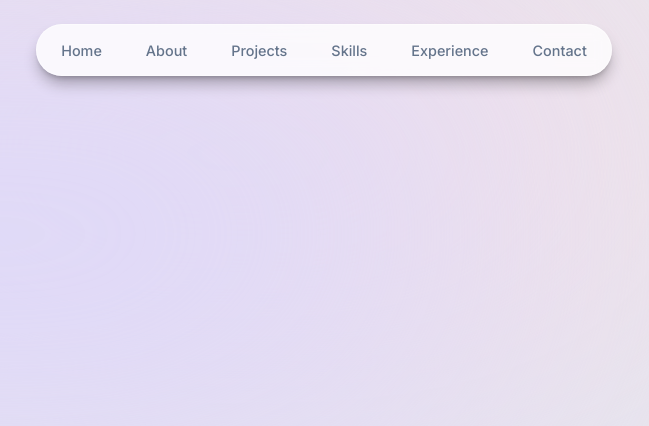
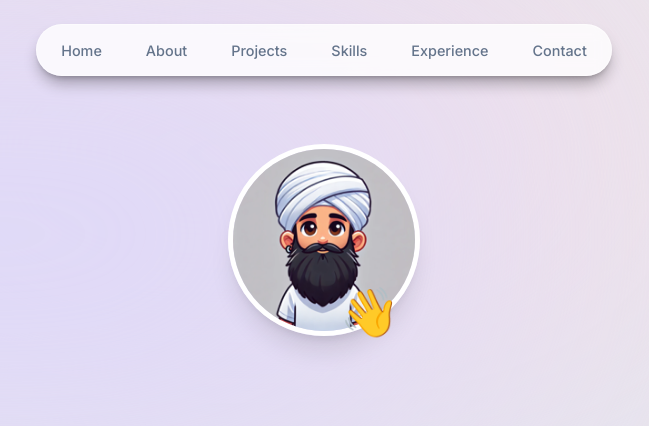
Before and after one commit to Harry-Leepz/personal-portfolio, a Next.js app: page / in a window 1280 px wide. Shown: the top 426 px of the page, without its empty margins (316-965 px from the left). Built offline with nearby package versions, Linux system fonts and the light colour scheme.

Commit message:
feat: integrate intro component into the main page

```diff
--- a/app/page.tsx
+++ b/app/page.tsx
@@ -1,3 +1,9 @@
+import Intro from "@/components/sections/intro";
+
 export default function Home() {
-  return <main></main>;
+  return (
+    <main>
+      <Intro />
+    </main>
+  );
 }
```
